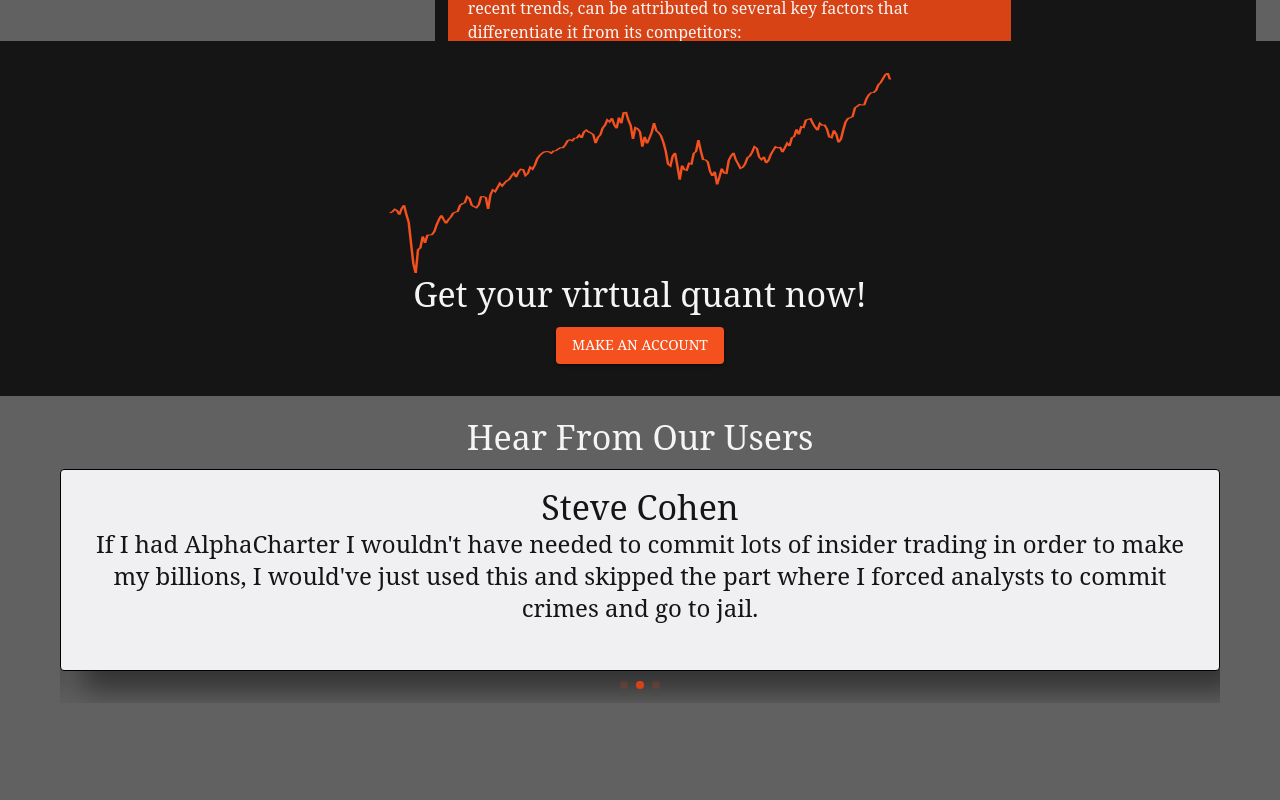
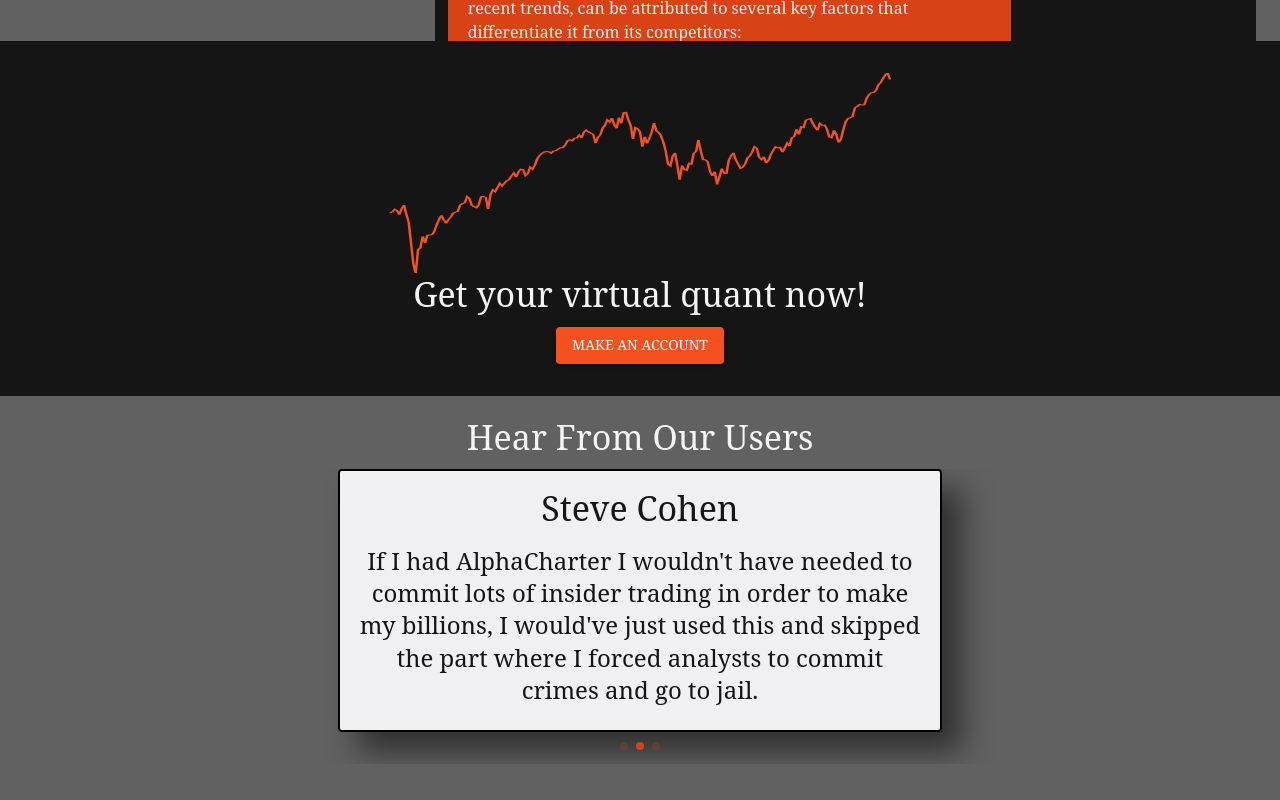
Before and after one commit to SailingSF/alphacharter-frontend, a React (Create React App) app: page / in a window 1280 px wide. Shown: the part 1087-1887 px from the top of the page. Built offline with nearby package versions, Linux system fonts and the light colour scheme.

Commit message:
format cards

```diff
--- a/src/components/TestimonialSection.jsx
+++ b/src/components/TestimonialSection.jsx
@@ -1,5 +1,5 @@
 import React from 'react';
-import { Container, Typography, Card, CardContent } from '@mui/material';
+import { Container, Typography, Card, CardContent, Box } from '@mui/material';
 import { Swiper, SwiperSlide } from 'swiper/react';
 import 'swiper/css/autoplay';
 import 'swiper/css/pagination';
@@ -40,11 +40,29 @@ function TestimonialsSection() {
             }}
         >
             {testimonials.map((testimonial, index) => (
-            <SwiperSlide key={index}>
-                <Card sx={{ mb: 4, boxShadow: '20px 20px 30px rgba(0,0,0,0.5)', minHeight: '200px', backgroundColor: theme.palette.background.light, border: `1px solid black`}}>
-                <CardContent>
-                    <Typography variant="h4" color={theme.palette.text.dark}>{testimonial.name}</Typography>
+            <SwiperSlide key={index} >
+                <Card sx={{
+                    mb: 4,
+                    boxShadow: '20px 20px 30px rgba(0,0,0,0.5)',
+                    minHeight: '250px',
+                    width: '600px',
+                    mx: 'auto',
+                    backgroundColor: theme.palette.background.light,
+                    border: `2px solid black`}}>
+                <CardContent sx={{
+                    display: 'flex',
+                    flexDirection: 'column',
+                    height: '100%',
+                }}>
+                    <Typography variant="h4" color={theme.palette.text.dark} sx={{ mb: 2 }}>{testimonial.name}</Typography>
+                    <Box sx={{
+                        flex: 1,
+                        display: 'flex',
+                        flexDirection: 'column',
+                        justifyContent: 'center',
+                        }}>
                     <Typography variant="h5" color={theme.palette.text.dark}>{testimonial.text}</Typography>
+                    </Box>
                 </CardContent>
                 </Card>
             </SwiperSlide>
```
